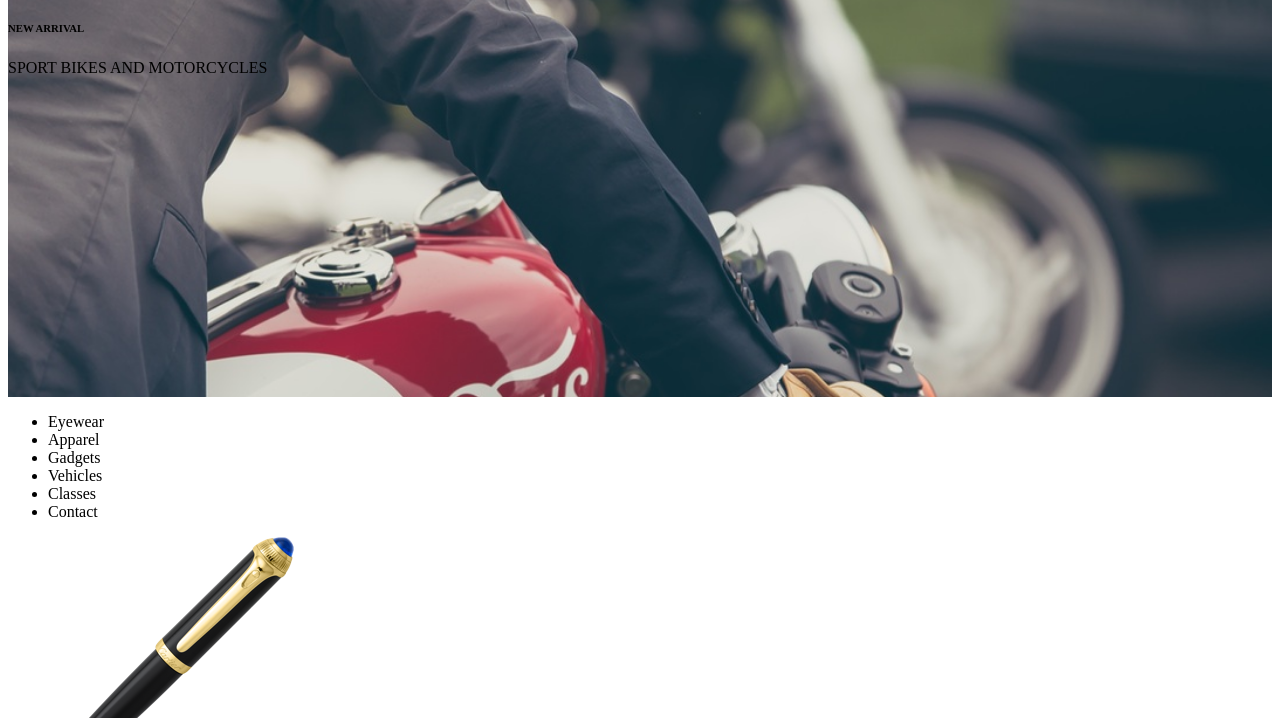
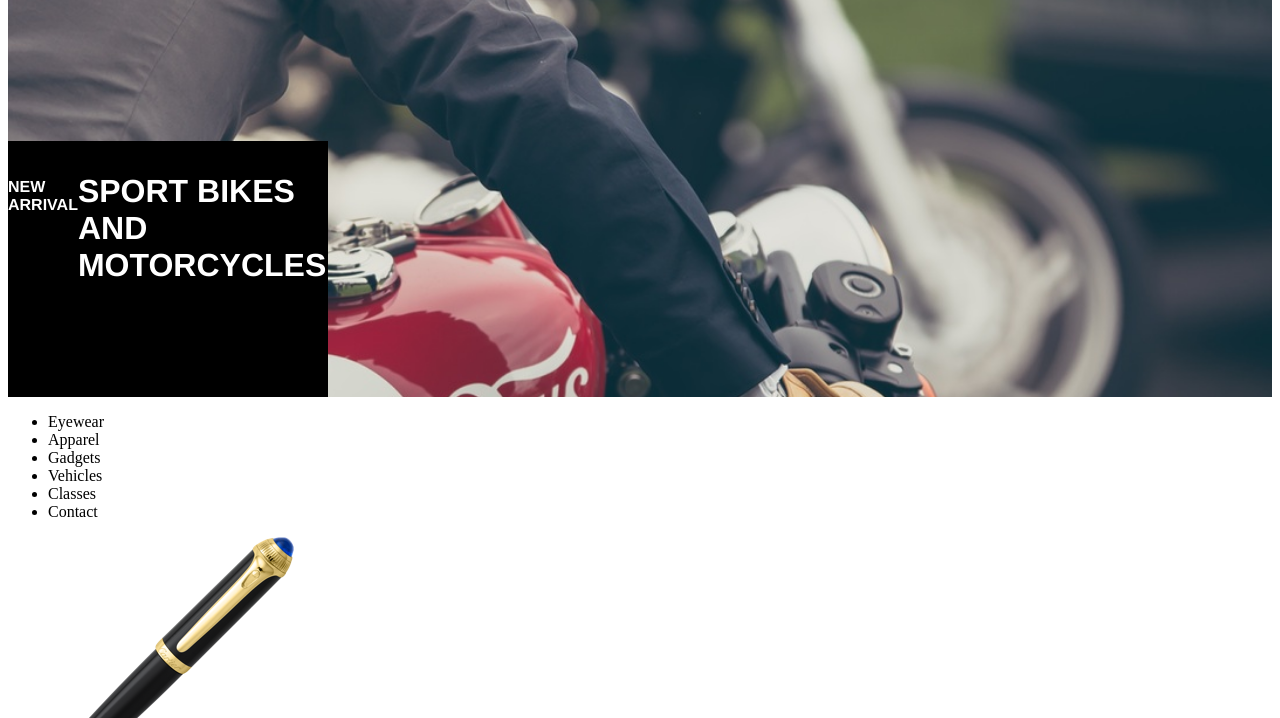
Before and after one commit to marypb/SecretAgentSupply, a plain HTML site: page index.html in a window 1280 px wide. Shown: the part 82-800 px from the top of the page. Drawn offline with Linux system fonts and the light colour scheme; files whose address does not match are found by name.

Commit message:
Sixth commit - continued working on main section

```diff
--- a/index.html
+++ b/index.html
@@ -20,9 +20,11 @@
 
 <!--main image with new arrivals-->
     <div class="motorcycles">
-      <div class="newarrival">
-        <h6>NEW ARRIVAL</h6>
-        <p>SPORT BIKES AND MOTORCYCLES</p>
+      <div class="container">
+        <div class="newarrival">
+          <h6>NEW ARRIVAL</h6>
+          <p>SPORT BIKES AND MOTORCYCLES</p>
+        </div>
       </div>
     </div>
 
--- a/resources/CSS/style.css
+++ b/resources/CSS/style.css
@@ -34,3 +34,33 @@ html {font-size 18px;}
   height: 25rem;
   background-size: cover;
 }
+
+.newarrival {
+  background-color: black;
+  width: 20rem;
+  margin-top: 9rem;
+  display: flex;
+  /*justify-content: flex-start;*/
+}
+
+.container {
+  width: 960px;
+  display: flex;
+}
+
+.newarrival h6, .newarrival p{
+  color: white;
+  flex-direction: column;
+}
+
+.newarrival h6 {
+  font-family: Helvetica;
+  font-size: 1rem;
+  font-weight: bold;
+}
+
+.newarrival p {
+  font-family: Helvetica;
+  font-size: 2rem;
+  font-weight: bold;
+}
```
